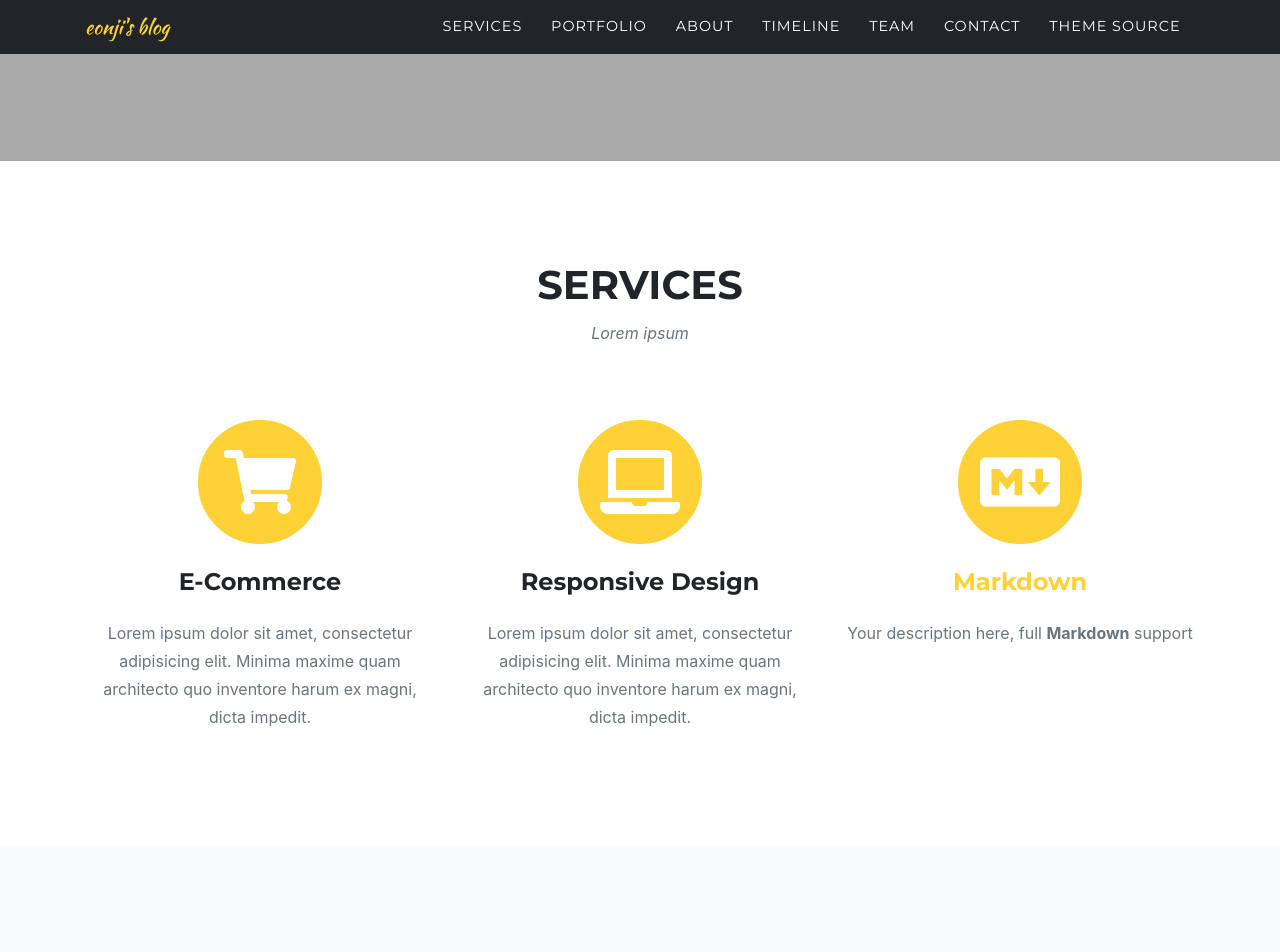
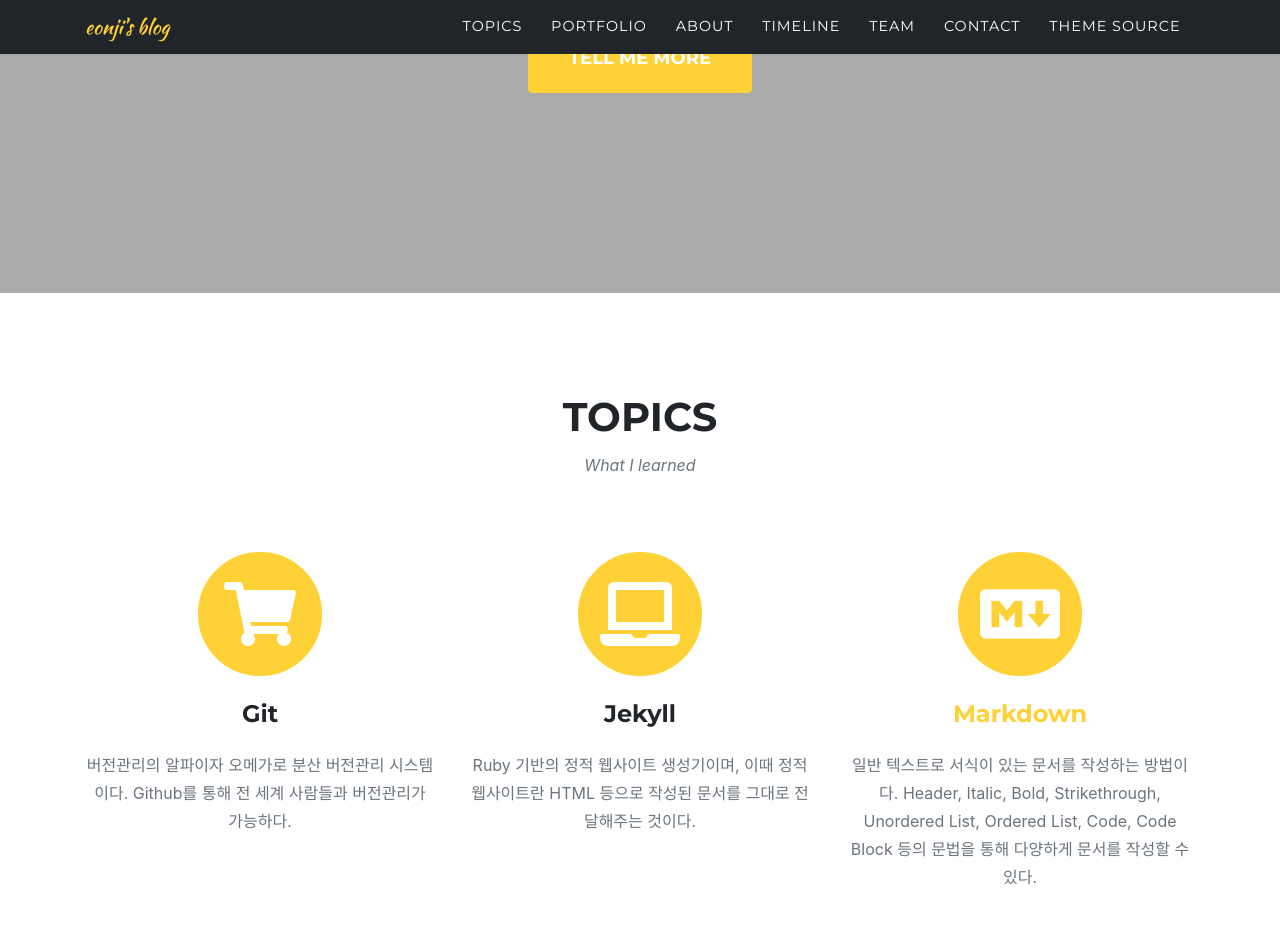
Before and after one commit to Eonji-sw/Eonji-sw.github.io, a Jekyll site: the page built from index.md, in a window 1280 px wide and 1400 px high, scrolled down 684 px. Shown: the top 952 px of the window. Built offline with Jekyll 4.4.1, drawn with Linux system fonts in a browser that asks for light colours; some web fonts are replaced; some of the changed text lies outside the part shown.

Commit message:
add: new

```diff
--- a/_data/navigation.yml
+++ b/_data/navigation.yml
@@ -11,8 +11,8 @@
 # -----------------
 en: &DEFAULT_EN
   nav:
-    - title: "Services"
-      section: services
+    - title: "Topics"
+      section: topics
     - title: "Portfolio"
       section: portfolio
     - title: "About"
--- a/_data/sitetext.yml
+++ b/_data/sitetext.yml
@@ -11,24 +11,24 @@
 # -----------------
 en: &DEFAULT_EN
   header:
-    title: Welcome to our Studio!
-    text: It's Nice To Meet You
+    title: Welcome to my Studio!
+    text: It's Eonji's Blog for eureka
     button: Tell Me More
-    buttonlink: "#services"
+    buttonlink: "#topics"
 
   services:
-    title: "Services"
-    text: "Lorem ipsum"
-    section: services
+    title: "Topics"
+    text: "What I learned"
+    section: topics
     list:
-      - title: "E-Commerce"
-        desc: "Lorem ipsum dolor sit amet, consectetur adipisicing elit. Minima maxime quam architecto quo inventore harum ex magni, dicta impedit."
+      - title: "Git"
+        desc: "버전관리의 알파이자 오메가로 분산 버전관리 시스템이다. Github를 통해 전 세계 사람들과 버전관리가 가능하다."
         icon: fas fa-shopping-cart #find more at https://fontawesome.com/icons
-      - title: "Responsive Design"
-        desc: "Lorem ipsum dolor sit amet, consectetur adipisicing elit. Minima maxime quam architecto quo inventore harum ex magni, dicta impedit."
+      - title: "Jekyll"
+        desc: "Ruby 기반의 정적 웹사이트 생성기이며, 이때 정적 웹사이트란 HTML 등으로 작성된 문서를 그대로 전달해주는 것이다."
         icon: fas fa-laptop
       - title: "[Markdown](https://en.wikipedia.org/wiki/Markdown)"
-        desc: "Your description here, full **Markdown** support"
+        desc: "일반 텍스트로 서식이 있는 문서를 작성하는 방법이다. Header, Italic, Bold, Strikethrough, Unordered List, Ordered List, Code, Code Block 등의 문법을 통해 다양하게 문서를 작성할 수 있다."
         icon: fab fa-markdown
 
   portfolio:
@@ -69,9 +69,9 @@ en: &DEFAULT_EN
     end: "Be Part <br> of Our <br> Story!"
 
   about:
-    title: "About Us"
-    text: "our story"
-    body: "Lorem ipsum dolor sit amet, consectetur adipisicing elit. Aut eaque, laboriosam veritatis, quos non quis ad perspiciatis, totam corporis ea, alias ut unde. **Markdown** supported."
+    title: "About Me"
+    text: "Who am I"
+    body: "20212979 소프트웨어학부 김언지"
     section: about
 
   clients:
```
Also changed, not shown: 11 other files.
